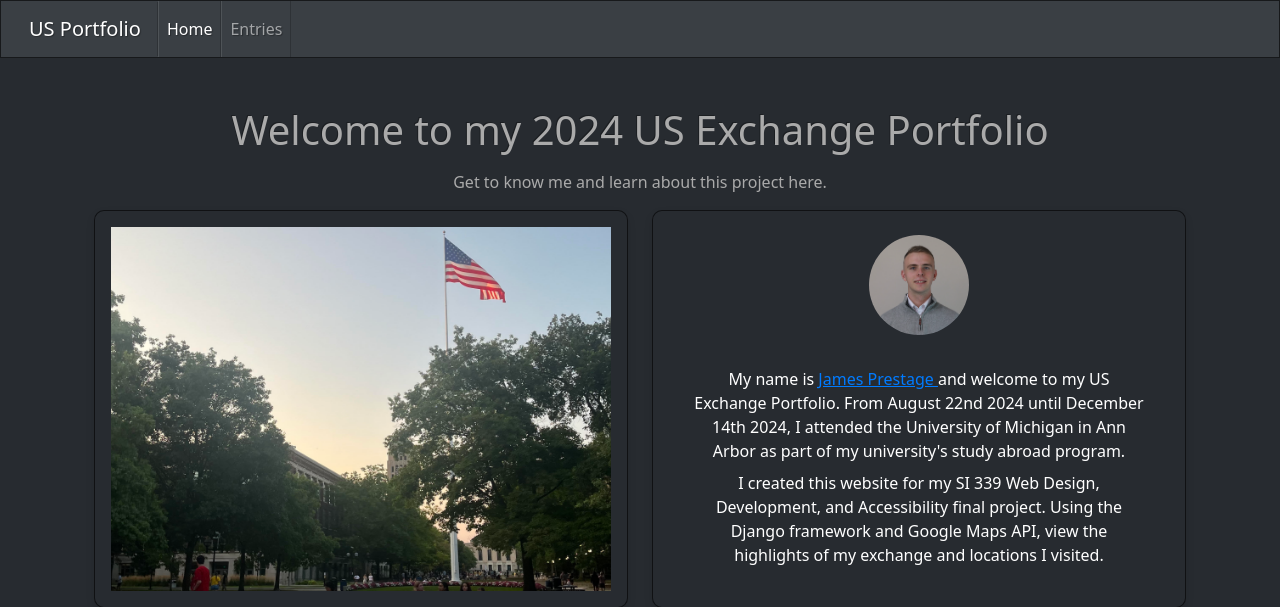
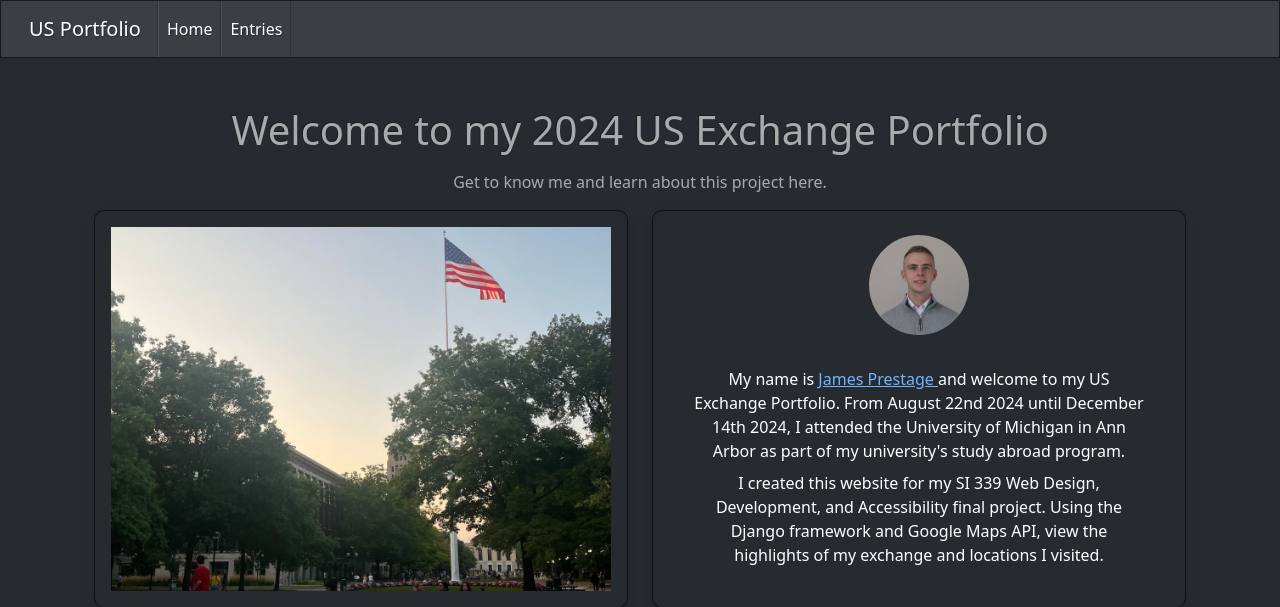
Before and after one commit to jamesprestage101/si339_finalproject, a Django app: page / in a window 1280 px wide. Shown: the top 607 px of the page. Run offline with Django 4.2, Linux system fonts and the light colour scheme; some libraries are stand-ins or nearby versions.

Commit message:
Overrode Contrast Issues

```diff
--- a/portfolio/templates/portfolio/portfolio_list.html
+++ b/portfolio/templates/portfolio/portfolio_list.html
@@ -100,7 +100,7 @@
         const lat = parseFloat(mapElement.dataset.lat) || 53.350140;
         const lng = parseFloat(mapElement.dataset.lng) || -6.266155;
 
-        console.log('Initializing map with coordinates:', lat, lng); // Debug line
+        console.log('Initializing map with coordinates:', lat, lng);
 
         const map = new google.maps.Map(mapElement, {
             center: { lat, lng },
--- a/static/css/homepage.css
+++ b/static/css/homepage.css
@@ -13,7 +13,7 @@
 }
 
 .home-page .home-card a {
-    color: #007bff !important;
+    color: #70b5ff !important;
 }
 
 .home-page .home-card a:hover {
--- a/static/css/styles.css
+++ b/static/css/styles.css
@@ -78,6 +78,7 @@
     margin: auto;
 }
 
+/* Forgive the use of max-width here from this point on, I am not designing mobile-first but the site adapts well to all viewports!! */
 .map-modal .modal-dialog {
     max-width: 60%; /* Smaller modal for maps */
     max-height: 70vh;
@@ -100,3 +101,21 @@
         max-height: 70vh;
     }
 }
+
+/* Navbar button styles to ensure text stays white regardless of state */
+/*This is to fix contrast issues*/
+.navbar-nav .nav-link {
+    color: white !important;
+}
+
+.navbar-nav .nav-link:hover {
+    color: white !important;
+}
+
+.navbar-nav .nav-link.active {
+    color: white !important;
+}
+
+.card-body .card-text small.text-muted {
+    color: white !important; /* White text for date */
+}
```
